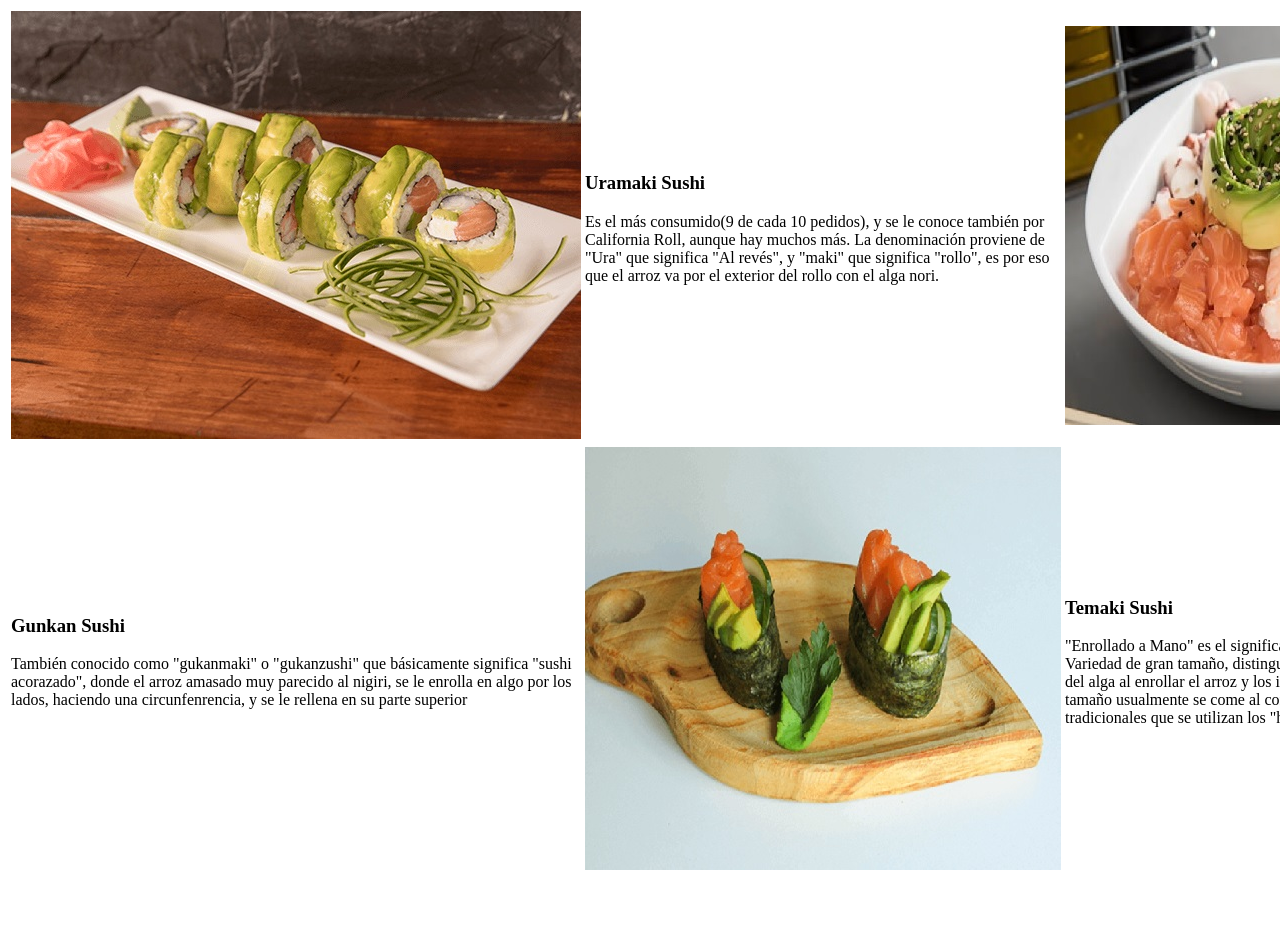
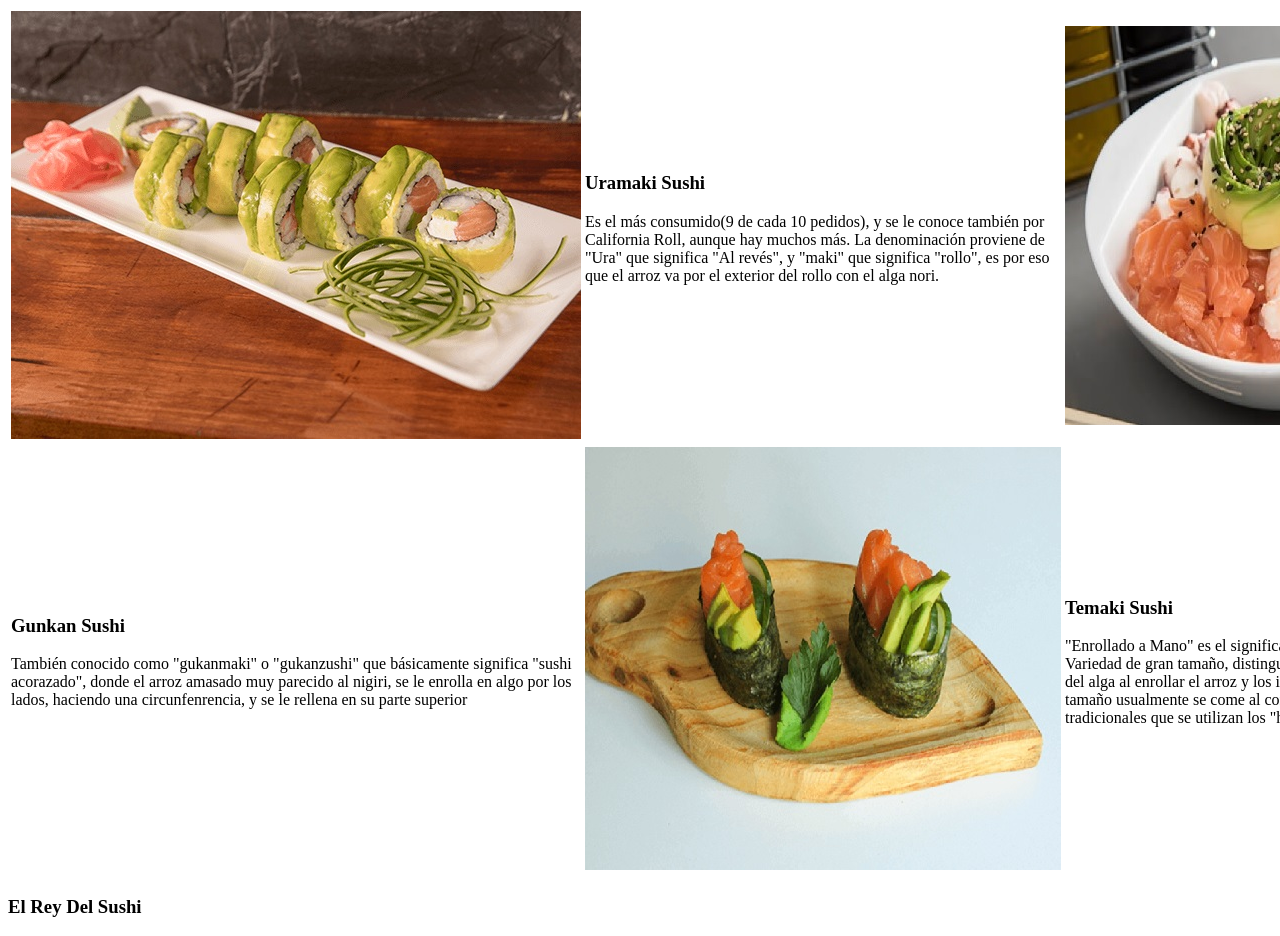
Before and after one commit to Natalyrg/evaluacion1modulo2, a plain HTML site: page index.html in a window 1280 px wide. Shown: the top 936 px of the page. Before the commit the page ends 885 px from the top, so only its background shows below. Drawn offline with Linux system fonts and the light colour scheme.

Commit message:
agrega footer

```diff
--- a/index.html
+++ b/index.html
@@ -39,7 +39,10 @@
         </TD>
         <TD> <img src="img/5Temaki.jpg" alt="Temaki"> </TD>
         </TR>
+        </TABLE>
 
-        </TABLE>
+      <footer>
+            <h3>El Rey Del Sushi</h3>
+        </footer>
 </body>
 </html>
```
